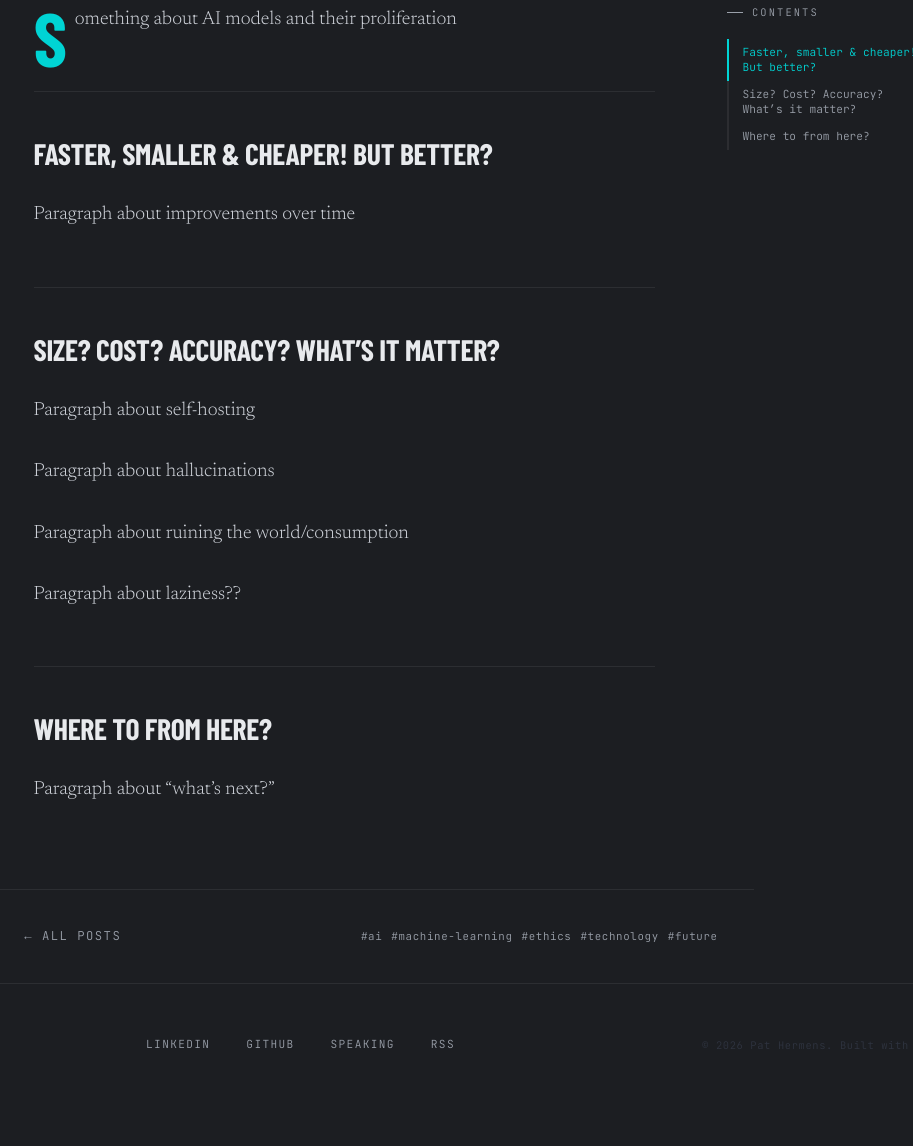
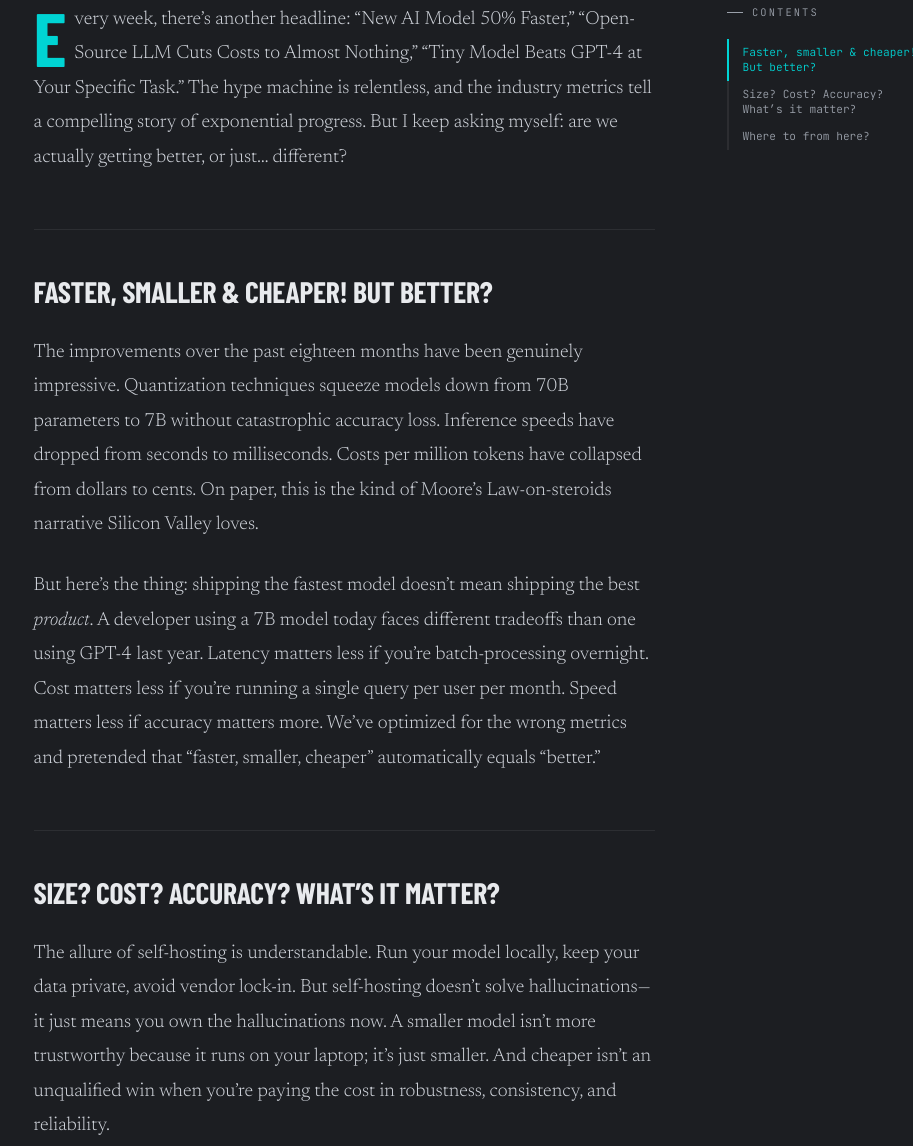
Before and after one commit to PHeonix25/PHeonix25.github.io, an Astro site: page /writing/2025-02-07-faster-smaller-cheaper-better in a window 1280 px wide. Shown: the part 593-1739 px from the top of the page, without its empty margins (269-1182 px from the left). Before the commit the page ends 1699 px from the top, so only its background shows below. Built offline with nearby package versions, Linux system fonts and the light colour scheme; Astro itself is replaced by a stand-in of ours; a web font is replaced by a local one.

Commit message:
blog: flesh out AI models post with full content (#20)

```diff
--- a/src/content/blog/2025-02-07-Faster-Smaller-Cheaper-Better.md
+++ b/src/content/blog/2025-02-07-Faster-Smaller-Cheaper-Better.md
@@ -6,24 +6,30 @@ category: engineering
 tags: [ai, machine-learning, ethics, technology, future]
 ---
 
-Something about AI models and their proliferation
+Every week, there's another headline: "New AI Model 50% Faster," "Open-Source LLM Cuts Costs to Almost Nothing," "Tiny Model Beats GPT-4 at Your Specific Task." The hype machine is relentless, and the industry metrics tell a compelling story of exponential progress. But I keep asking myself: are we actually getting better, or just... different?
 
 <!--description-->
 
 ## Faster, smaller & cheaper! But better?
 
-Paragraph about improvements over time
+The improvements over the past eighteen months have been genuinely impressive. Quantization techniques squeeze models down from 70B parameters to 7B without catastrophic accuracy loss. Inference speeds have dropped from seconds to milliseconds. Costs per million tokens have collapsed from dollars to cents. On paper, this is the kind of Moore's Law-on-steroids narrative Silicon Valley loves.
+
+But here's the thing: shipping the fastest model doesn't mean shipping the best *product*. A developer using a 7B model today faces different tradeoffs than one using GPT-4 last year. Latency matters less if you're batch-processing overnight. Cost matters less if you're running a single query per user per month. Speed matters less if accuracy matters more. We've optimized for the wrong metrics and pretended that "faster, smaller, cheaper" automatically equals "better."
 
 ## Size? Cost? Accuracy? What's it matter?
 
-Paragraph about self-hosting
+The allure of self-hosting is understandable. Run your model locally, keep your data private, avoid vendor lock-in. But self-hosting doesn't solve hallucinations—it just means you own the hallucinations now. A smaller model isn't more trustworthy because it runs on your laptop; it's just smaller. And cheaper isn't an unqualified win when you're paying the cost in robustness, consistency, and reliability.
 
-Paragraph about hallucinations
+The real kicker? Most teams using these models today have zero processes around validation. No systematic testing. No rollback procedures. No feedback loops that let them know when the model is lying. They're shipping smaller, cheaper models with the same confidence (and lack of guardrails) that worked for well-tested software ten years ago. Spoiler alert: it didn't work then, either.
 
-Paragraph about ruining the world/consumption
-
-Paragraph about laziness??
+We're seeing the consumption of AI models as a replacement for building real systems—throwing cheaper inference at problems that actually need better architecture, better data pipelines, and better human oversight. And somewhere, some service is degrading gracefully because the model hallucinates at 3 AM and nobody's monitoring it.
 
 ## Where to from here?
 
-Paragraph about "what's next?"
+The uncomfortable truth: AI results *aren't* better just because they're faster, smaller, or cheaper. Better means *reliable*. Better means *predictable*. Better means you have the harnesses, the processes, and the infrastructure to catch failures before they hurt people.
+
+That's the work nobody wants to fund right now. Building observability into model pipelines. Implementing structured validation and feedback loops. Creating circuit breakers for when accuracy degrades. Actually measuring whether the AI is solving the problem, not just whether it's producing output.
+
+The models will continue to improve. The costs will continue to fall. But until the industry stops treating AI as fire-and-forget code and starts treating it as a system requiring serious engineering discipline, "better" will remain a marketing category, not a technical one.
+
+The real innovation isn't in the next 3x speedup. It's in the unglamorous work of building the guardrails that make rapid iteration safe and meaningful. That's where the actual competitive advantage lies.
```
